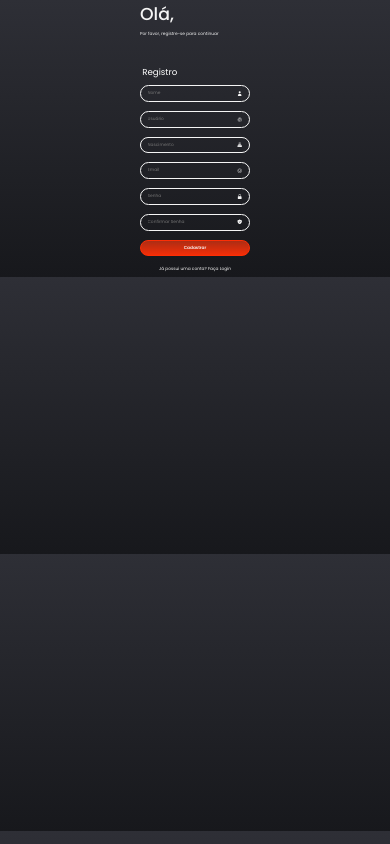
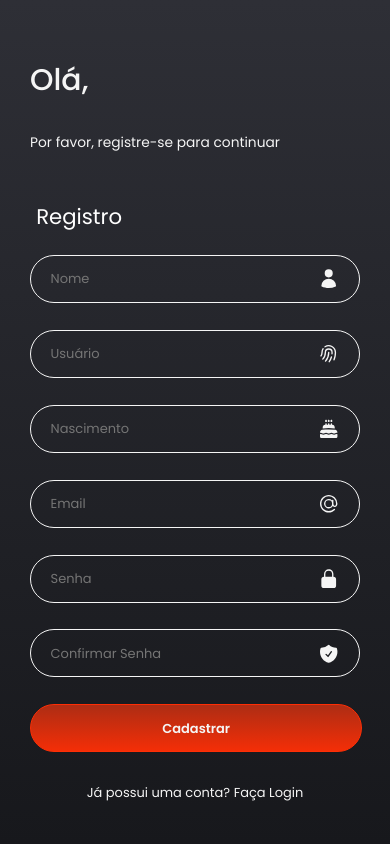
Before and after one commit to VTellesRg/challenges-react-aws-compass, a React (Create React App) app in the folder my-app/: page /register in a window 390 px wide. Built offline with nearby package versions, Linux system fonts and the light colour scheme.

Commit message:
add footer message, adjust responsivity

```diff
--- a/my-app/src/App.css
+++ b/my-app/src/App.css
@@ -25,16 +25,6 @@ html {
   height: 71.111vw;
   background-image: url('./../public/assets/images/side_image.png');
   background-size: cover;
-}
-/* side_image goes off the screen */
-@media screen and (max-width: 512px) {
-  .container__right {
-    display: none;
-  }
-  /* .container__left {
-    width: 100vw;
-    height: 100vh;
-  } */
 }
 
 .header {
@@ -78,7 +68,7 @@ html {
   /* 96px */
   width: 28.194vw;
   /* 406px */
-  height: 48.472vw;
+  /* height: 48.472vw; */
   /* 698px */
   gap: 1.667vw;
   /* 24px */
@@ -226,9 +216,16 @@ html {
   display: flex;
   align-items: center;
   justify-content: center;
-  margin-top: 1.666vw;
+  margin-top: 1.667vw;
   /* 24px */
+}
 
+.footer__message {
+  display: flex;
+  align-items: center;
+  justify-content: center;
+  margin-top: 0.833vw;
+  /* 12px */
 }
 
 .text__footer {
@@ -241,11 +238,228 @@ html {
   /* 24px */
   color: #F5F5F5;
   text-decoration: none;
+  margin: 0;
+}
+
+.text__message {
+  height: 1.667vw;
+  margin: 1.667vw 0;
+  font-family: 'Poppins';
+  font-style: normal;
+  font-weight: 500;
+  font-size: 1.111vw;
+  line-height: 1.667vw;
+  text-align: center;
+  color: #E9B425;
 }
 
 @media (prefers-reduced-motion: no-preference) {
   .App-logo {
     animation: App-logo-spin infinite 20s linear;
+  }
+}
+
+@media (max-width: 768px) {
+  .container__right {
+    display: none;
+  }
+
+  .container__left {
+    display: flex;
+    flex: 1;
+    align-items: center;
+    justify-content: center;
+    width: 100vw;
+    height: 100vh;
+    padding: 0;
+  }
+
+  .header {
+    width: 84.582vw;
+    /* 406px */
+    height: 30vw;
+    /* 144px */
+    margin-bottom: 9.791vw;
+    /* 95px */
+  }
+
+  .header__p {
+    font-family: 'Poppins';
+    font-style: normal;
+    font-weight: 400;
+    font-size: 3.533vw;
+    /* 16px */
+    line-height: 5vw;
+    /* 24px */
+    color: #F5F5F5;
+
+  }
+
+  .header__title {
+    font-family: 'Poppins';
+    font-style: normal;
+    font-weight: 500;
+    font-size: 7.666vw;
+    /* 64px */
+    line-height: 20vw;
+    margin-bottom: 5vw;
+    /* 24px */
+    color: #F5F5F5;
+    margin: 0vw;
+    padding: 0vw;
+    border: none;
+  }
+
+  .form {
+    /* 96px */
+    width: 84.582vw;
+    /* 406px */
+    height: 145.41vw;
+    /* 698px */
+    gap: 5vw;
+    /* 24px */
+  }
+
+  .form_h2 {
+    font-family: 'Poppins';
+    font-style: normal;
+    font-weight: 400;
+    font-size:
+      /* 32px */
+      5.444vw;
+    line-height:
+      /* 48px */
+      9.999vw;
+    color: #FFFFFF;
+    margin: 0px 0px 5vw 0px;
+    margin-left:
+      /* 8px */
+      1.556vw;
+  }
+
+  .input__icon {
+    width: 5.5vw;
+
+    color: #F5F5F5;
+  }
+
+  .Input__Container {
+    box-sizing: border-box;
+    display: flex;
+    flex-direction: row;
+    justify-content: space-between;
+    align-items: center;
+    padding:
+      /* 19px  24px*/
+      3.9vw 5vw;
+    width: 84.582vw;
+    /* 406px */
+    height:
+      /* 62px */
+      12.306vw;
+    border:
+      /* 2px */
+      0.339vw solid #F5F5F5;
+    border-radius:
+      /* 46px */
+      9.194vw;
+    flex: none;
+    margin-bottom:
+      /* 33px */
+      6.9vw;
+  }
+
+  .Input__Container--focus {
+    box-sizing: border-box;
+    display: flex;
+    flex-direction: row;
+    justify-content: space-between;
+    align-items: center;
+    padding:
+      /* 19px  24px*/
+      3.9vw 5vw;
+    width: 84.582vw;
+    /* 406px */
+    height:
+      /* 62px */
+      12.306vw;
+    border:
+      /* 2px */
+      0.339vw solid #E9B425;
+    border-radius:
+      /* 46px */
+      9.194vw;
+    flex: none;
+    margin-bottom:
+      /* 33px */
+      6.9vw;
+  }
+
+  .input {
+    font-family: 'Poppins';
+    font-style: normal;
+    font-weight: 400;
+    font-size: 3.333vw;
+    /* 16px */
+    line-height: 5vw;
+    /* 24px */
+    color: #F5F5F5;
+    border: none;
+    background: transparent;
+    outline: none;
+    padding: 0vw;
+  }
+
+  .button {
+    box-sizing: border-box;
+    display: flex;
+    justify-content: center;
+    align-items: center;
+    column-gap: 30px;
+    /* Set a gap of 10px */
+    width: 85.194vw;
+    /* 406px */
+    height: 12.306vw;
+    /* 62px */
+    background: linear-gradient(180deg, #AD2D14 0%, #F42E07 100%);
+    /* orange */
+    border:
+      /* 1px */
+      0.210vw solid #FE2E05;
+    border-radius:
+      /* 46px */
+      9.194vw;
+    font-family: 'Poppins';
+    font-style: normal;
+    font-weight: 600;
+    font-size:
+      /* 16px */
+      3.333vw;
+    line-height:
+      /* 24px */
+      5vw;
+    color: #F5F5F5;
+  }
+
+  .footer {
+    display: flex;
+    align-items: center;
+    justify-content: center;
+    margin-top: 5vw;
+    /* 24px */
+
+  }
+
+  .text__footer {
+    font-family: 'Poppins';
+    font-style: normal;
+    font-weight: 400;
+    font-size: 3.333vw;
+    /* 16px */
+    line-height: 5vw;
+    /* 24px */
+    color: #F5F5F5;
+    text-decoration: none;
   }
 }
 
```
